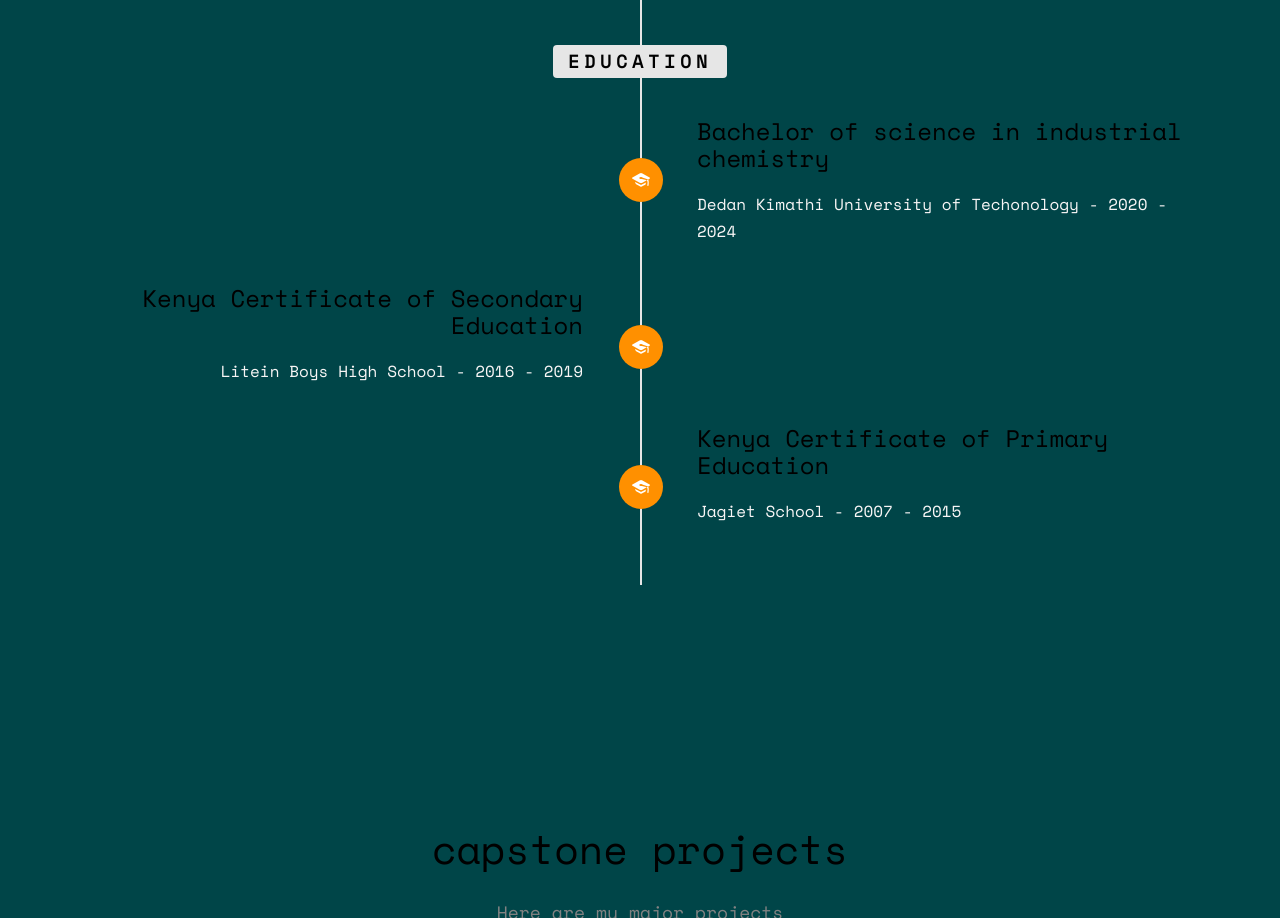
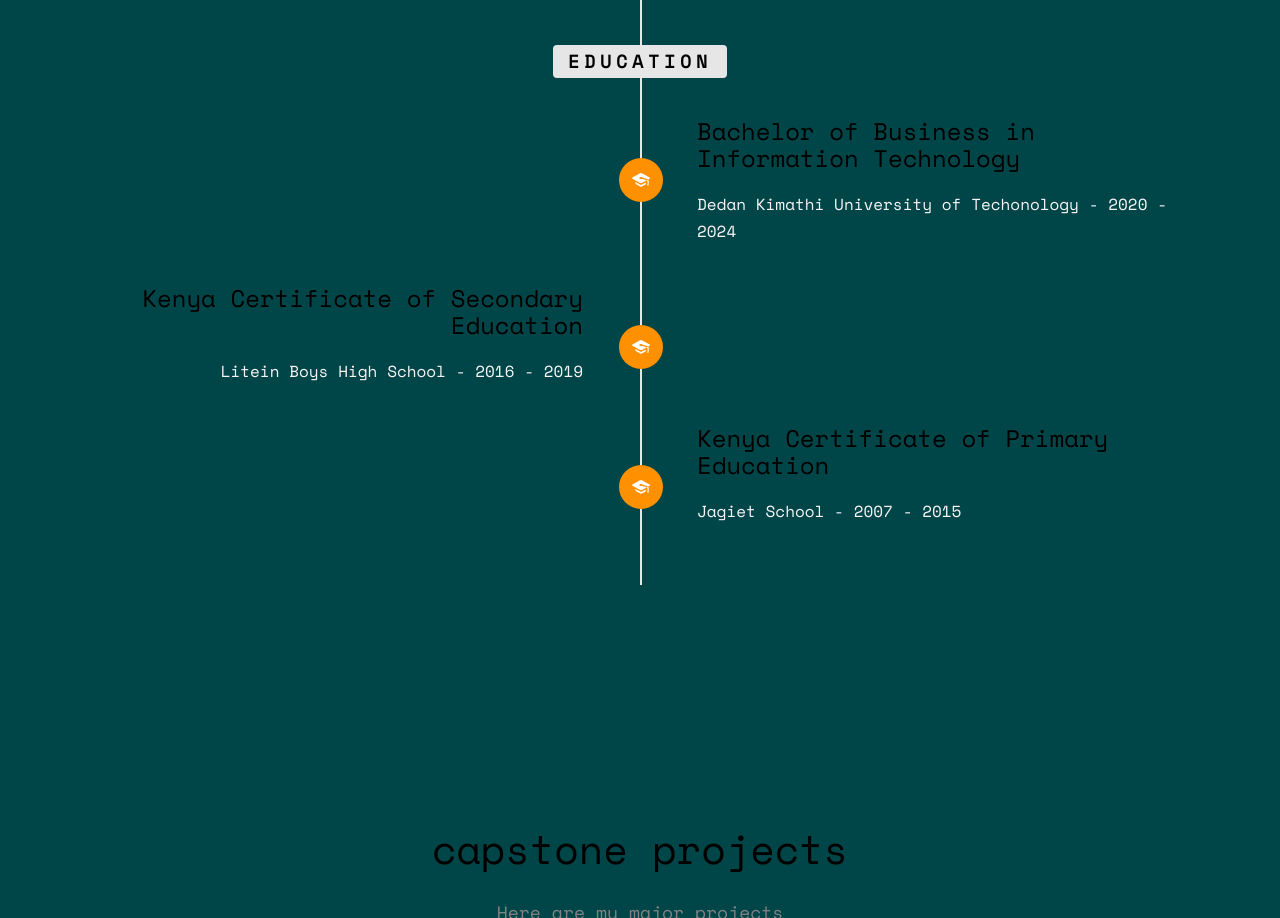
Before and after one commit to cyberspettre/collins-kibet, a plain HTML site: page index.html in a window 1280 px wide. Shown: the part 2361-3279 px from the top of the page. Drawn offline with nearby package versions, Linux system fonts and the light colour scheme; some packages are replaced by stand-ins of ours; no server answers; files whose address does not match are found by name.

Commit message:
Update index.html
fourth

```diff
--- a/index.html
+++ b/index.html
@@ -189,7 +189,7 @@
 								<div class="timeline-badge"><i class="icon-graduation-cap"></i></div>
 								<div class="timeline-panel">
 									<div class="timeline-heading">
-										<h3 class="timeline-title">Bachelor of science in industrial chemistry</h3>
+										<h3 class="timeline-title">Bachelor of Business in Information Technology</h3>
 										<span class="company">Dedan Kimathi University of Techonology - 2020 - 2024</span>
 									</div>
 									<div class="timeline-body">
```
